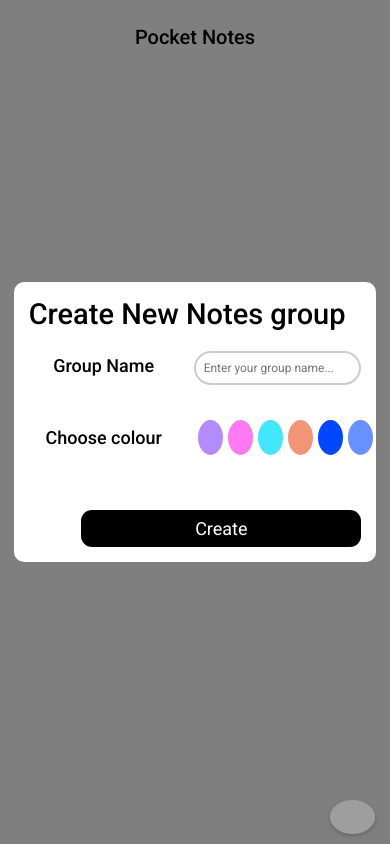
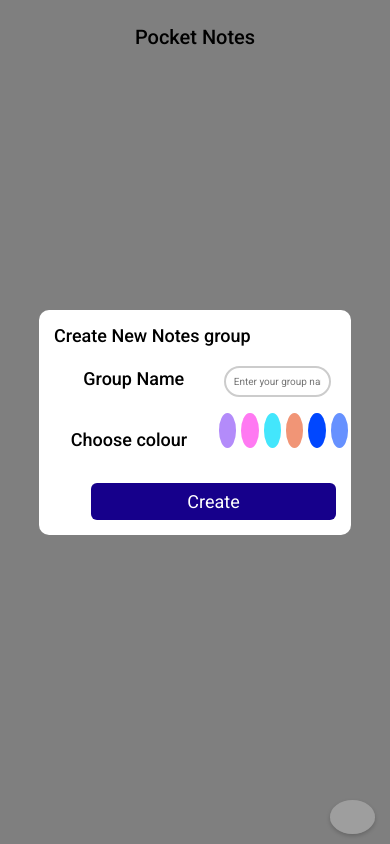
Before and after one commit to nikhitha2000/cuvette_moduletest, a React (Vite) app in the folder pocketnotes/: page / in a window 390 px wide. Both pictures are taken after a click on the picture 352 px from the left and 817 px from the top of the page. Shown: the top 844 px of the page. Built offline with nearby package versions, Linux system fonts and the light colour scheme; grey boxes are pictures that could not be loaded.

Commit message:
second screen got updated

```diff
--- a/pocketnotes/src/components/CreateGroupForm.module.css
+++ b/pocketnotes/src/components/CreateGroupForm.module.css
@@ -73,7 +73,7 @@
   transform: scale(1.1);
 }
 .createButton {
-  background-color: #000000;
+  background-color:#16008B;
   color: white;
   border: none;
   padding: 10px 20px;
@@ -154,10 +154,12 @@
   }
   .innercontainer {
     padding: 15px;
-    width: 93%;
+    width: 80%;
     max-width: none;
   }
-
+  .title{
+    font-size: 18px;
+  }
   .label {
     font-size: 18px;
     margin-bottom: 0;
@@ -169,9 +171,9 @@
   .input {
     padding: 8px;
     flex: 1;
-    width: calc(100% - 165px);
+    width: calc(75% - 104px);
     overflow: hidden;
-    font-size: 12px;
+    font-size: 10px;
   }
 
   .colorButtons {
@@ -179,7 +181,7 @@
     justify-content: flex-start;
     overflow-x: auto;
     display: flex;
-    margin-top: 15px;
+    margin-top: -4px;
     margin-right: -17px;
     padding: 0;
     gap: 0px;
@@ -195,9 +197,13 @@
 
   .createButton {
     padding: 8px 16px;
-    width: 280px;
+    width: 245px;
     margin-top: 40px;
     margin-left: auto;
-    display: block;
+    display: flex;
+    align-items: center;
+    justify-content: center;
+    margin-top: 20px;
+    border-radius: 6px;
   }
 }
```
